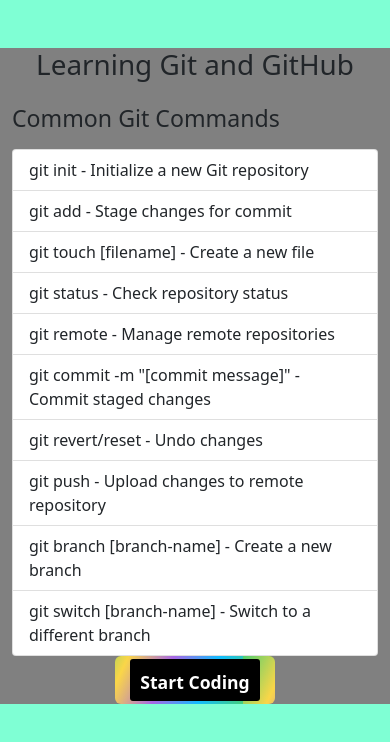
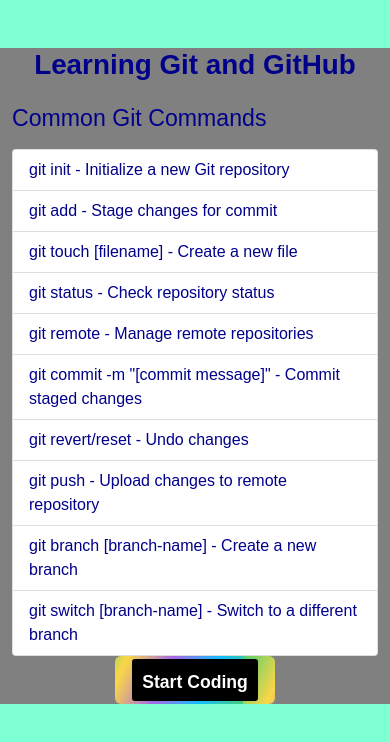
Before and after one commit to chegejohnngatia/1st-Collaboration-Repo, a plain HTML site: page index.html in a window 390 px wide. Drawn offline with nearby package versions, Linux system fonts and the light colour scheme.

Commit message:
inital commit

```diff
--- a/style.css
+++ b/style.css
@@ -185,3 +185,14 @@ so that it is smooth among other more minor things */
   height: 100%;
   padding: 10px;
 }
+@media(max-width:768px){
+  #body{
+    background-color:azure;
+    color: darkblue;
+    font-family: sans-serif;
+  }
+  h1{
+    font-weight: bold;
+
+  }
+}
```
